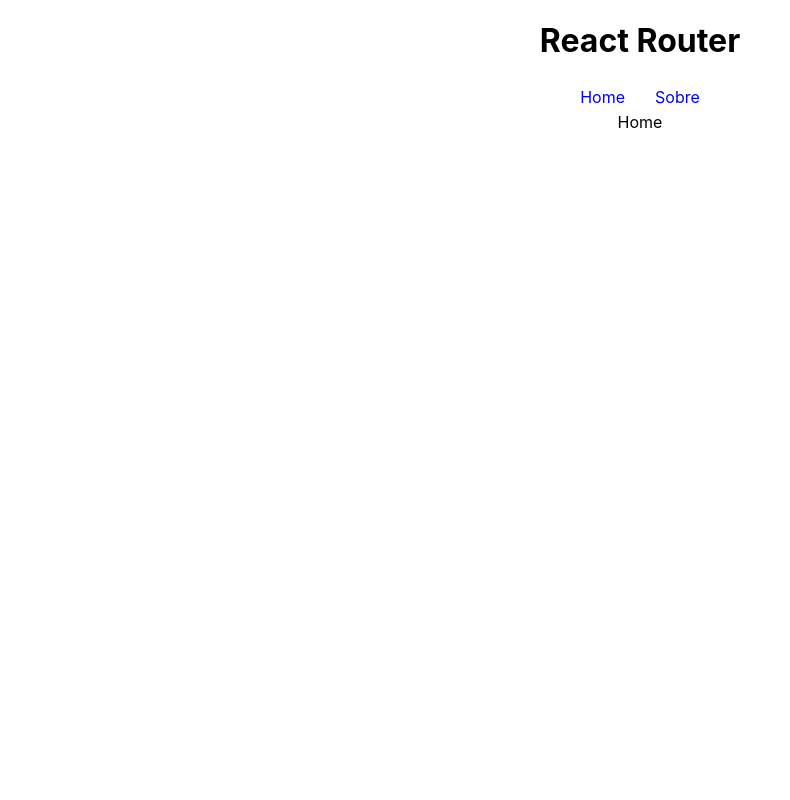
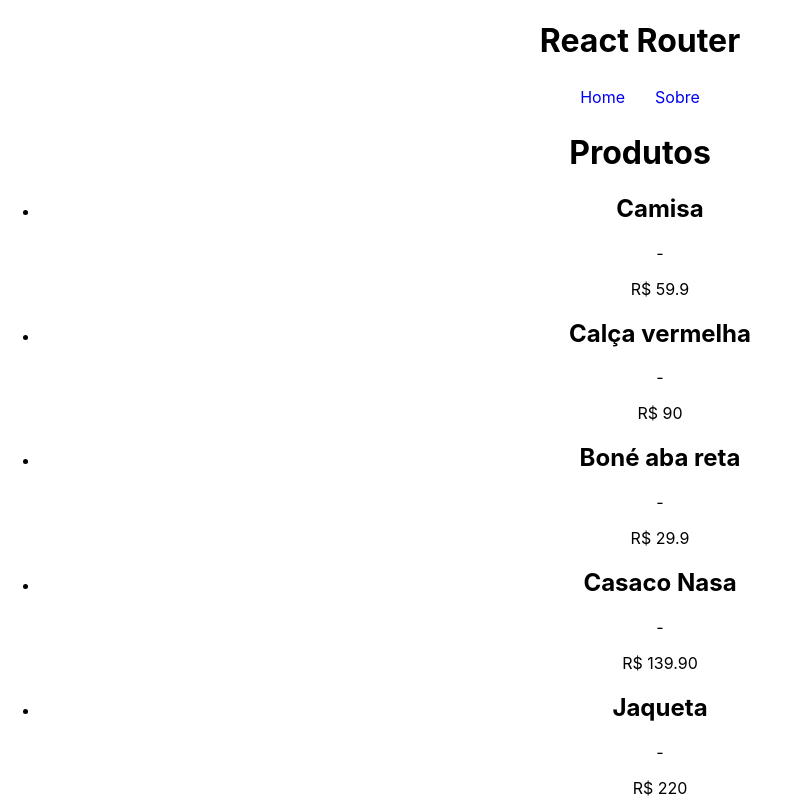
Before and after one commit to andrematos90/React, a React (Create React App) app in the folder Hora de Codar/07 - React Router/projeto/: page / in a window 1280 px wide. Shown: the top 800 px of the page, without its empty margins (0-790 px from the left). Built offline with nearby package versions, Linux system fonts and the light colour scheme; data requests are answered from the project's data file.

Commit message:
carregando dados

```diff
--- a/Hora de Codar/07 - React Router/projeto/src/App.js
+++ b/Hora de Codar/07 - React Router/projeto/src/App.js
@@ -15,6 +15,7 @@
   return (
     <div className="App">
       <h1>React Router</h1>
+      {/*02 links com react router */}
       <BrowserRouter>
       <Navbar/>
       <Routes>
--- a/Hora de Codar/07 - React Router/projeto/src/components/Navbar.js
+++ b/Hora de Codar/07 - React Router/projeto/src/components/Navbar.js
@@ -1,10 +1,11 @@
 import React from 'react'
-import { Link } from   'react-router-dom';
+import { BrowserRouter, Link } from 'react-router-dom';
 import "./Navbar.css"
 
 const Navbar = () => {
   return (
     <nav>
+
         <Link to="/ ">Home</Link>
         <Link to="/about">Sobre</Link>
 
--- /dev/null
+++ b/Hora de Codar/07 - React Router/projeto/src/hooks/useFetch.js
@@ -0,0 +1,109 @@
+import { useEffect, useState } from "react";
+
+// 4 - custom hook
+export const useFetch = (url) => {
+  const [data, setData] = useState(null);
+
+  // 5 - refatorando post
+  const [config, setConfig] = useState(null);
+  const [method, setMethod] = useState(null);
+  const [callFetch, setCallFetch] = useState(false);
+
+  // 6 - estado de loading
+  const [loading, setLoading] = useState(false);
+
+  // 8 - tratando erros
+  const [error, setError] = useState(false);
+
+  // 9 - desafio
+  const [itemId, setItemId] = useState(null);
+
+  const httpConfig = (data, method) => {
+    if (method === "POST") {
+      setConfig({
+        method: "POST",
+        headers: {
+          "Content-Type": "application/json",
+        },
+        body: JSON.stringify(data),
+      });
+
+      setMethod("POST");
+    } else if (method === "DELETE") {
+      setConfig({
+        method: "DELETE",
+        headers: {
+          "Content-Type": "application/json",
+        },
+      });
+
+      setMethod("DELETE");
+      setItemId(data);
+    }
+  };
+
+  useEffect(() => {
+    const fetchData = async () => {
+      // 6 - estado de loading
+      // mudar throttling no network p 3g
+      setLoading(true);
+
+      // 8 - tratando erros
+      try {
+        const res = await fetch(url);
+
+        const json = await res.json();
+
+        setData(json);
+
+        setMethod(null);
+
+        // 8 - tratando erros
+        setError(null);
+      } catch (error) {
+        console.log(error.message);
+
+        setError("Houve um erro ao carregar os dados!");
+      }
+
+      setLoading(false);
+    };
+
+    fetchData();
+  }, [url, callFetch]);
+
+  // 5 - refatorando post
+  useEffect(() => {
+    const httpRequest = async () => {
+      if (method === "POST") {
+        // 7 - loading no post
+        // mudar throttling no network p 3g
+        setLoading(true);
+
+        // 5 - refatorando post
+        let fetchOptions = [url, config];
+
+        const res = await fetch(...fetchOptions);
+
+        const json = await res.json();
+
+        setCallFetch(json);
+        // 9 - desafio
+      } else if (method === "DELETE") {
+        const deleteUrl = `${url}/${itemId}`;
+
+        const res = await fetch(deleteUrl, config);
+
+        const json = await res.json();
+
+        setCallFetch(json);
+      }
+    };
+
+    httpRequest();
+  }, [config]);
+
+  console.log(config);
+
+  return { data, httpConfig, loading, error };
+};
--- a/Hora de Codar/07 - React Router/projeto/src/pages/Home.js
+++ b/Hora de Codar/07 - React Router/projeto/src/pages/Home.js
@@ -1,8 +1,27 @@
-import React from 'react'
+import React from 'react';
+import { Link } from 'react-router-dom';
+import { useFetch } from '../hooks/useFetch';
+
+import "./Home.css";
 
 const Home = () => {
+
+  //3 - carergamento de dados
+  const url = 'http://localhost:3000/products';
+
+  const {data: items, loading, error} = useFetch(url)
   return (
-    <div>Home</div>
+    <div>
+      <h1>Produtos</h1>
+      {error && <p>{error}</p>}
+      <ul className='products'>
+        {items && items.map((item)=>(
+          <li key={item.id}>
+            <h2>{item.name}</h2> - <p>R$ {item.price}</p>
+          </li>
+        ))}
+      </ul>
+      </div>
   )
 }
 
```
Also changed, not shown: 1 other file (tests, documents, lock files or other folders).
